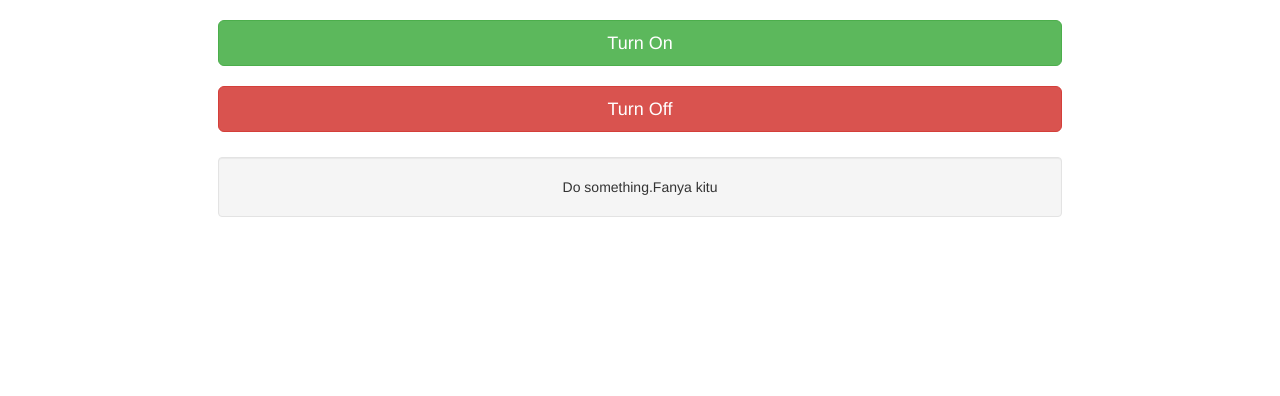
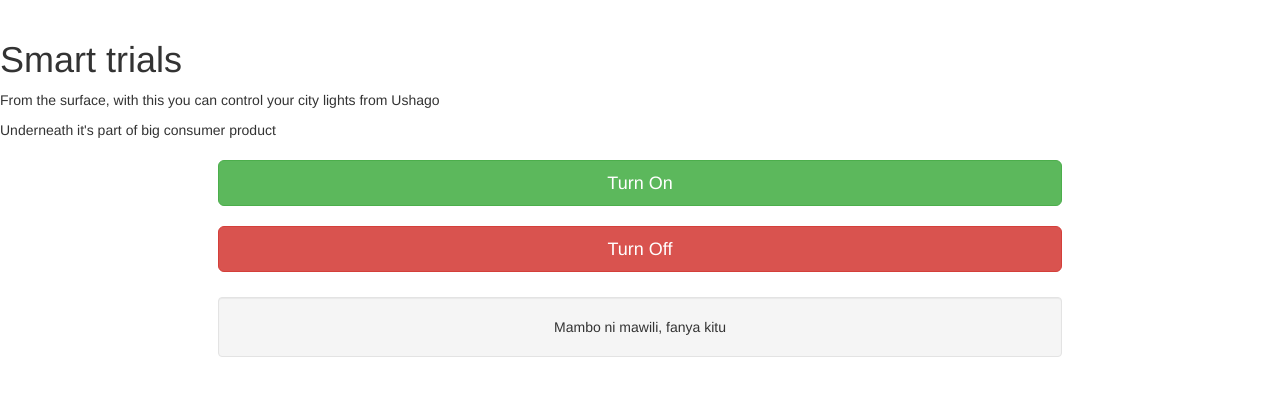
Before and after one commit to misiko-code/smartfeeder, a PHP site: page /index.php?light=1 in a window 1280 px wide. Shown: the top 396 px of the page. Run offline with PHP 8.4, Linux system fonts and the light colour scheme; some libraries are stand-ins or nearby versions.

Commit message:
Update index.php - Customizing it

```diff
--- a/index.php
+++ b/index.php
@@ -27,6 +27,13 @@ else if ($light == "off") {
 
   </head>
   <body>
+    <article>
+      <header>
+       <h1>Smart trials</h1>
+        <p>From the surface, with this you can control your city lights from Ushago</p>
+        <p>Underneath it's part of big consumer product</p>
+      </header>
+    </article>
     <div class="row" style="margin-top: 20px;">
       <div class="col-md-8 col-md-offset-2">
         <a href="?light=on" class="btn btn-success btn-block btn-lg">Turn On</a>
@@ -36,13 +43,13 @@ else if ($light == "off") {
         <div class="light-status well" style="margin-top: 5px; text-align:center">
           <?php
             if($light=="on") {
-              echo("Turn LED on washa.");
+              echo("Taa imewaka.");
             }
             else if ($light=="off") {
-              echo("Turn LED off zima.");
+              echo("Taa imezima.");
             }
             else {
-              echo ("Do something.Fanya kitu");
+              echo ("Mambo ni mawili, fanya kitu");
             }
           ?>
         </div>
```
